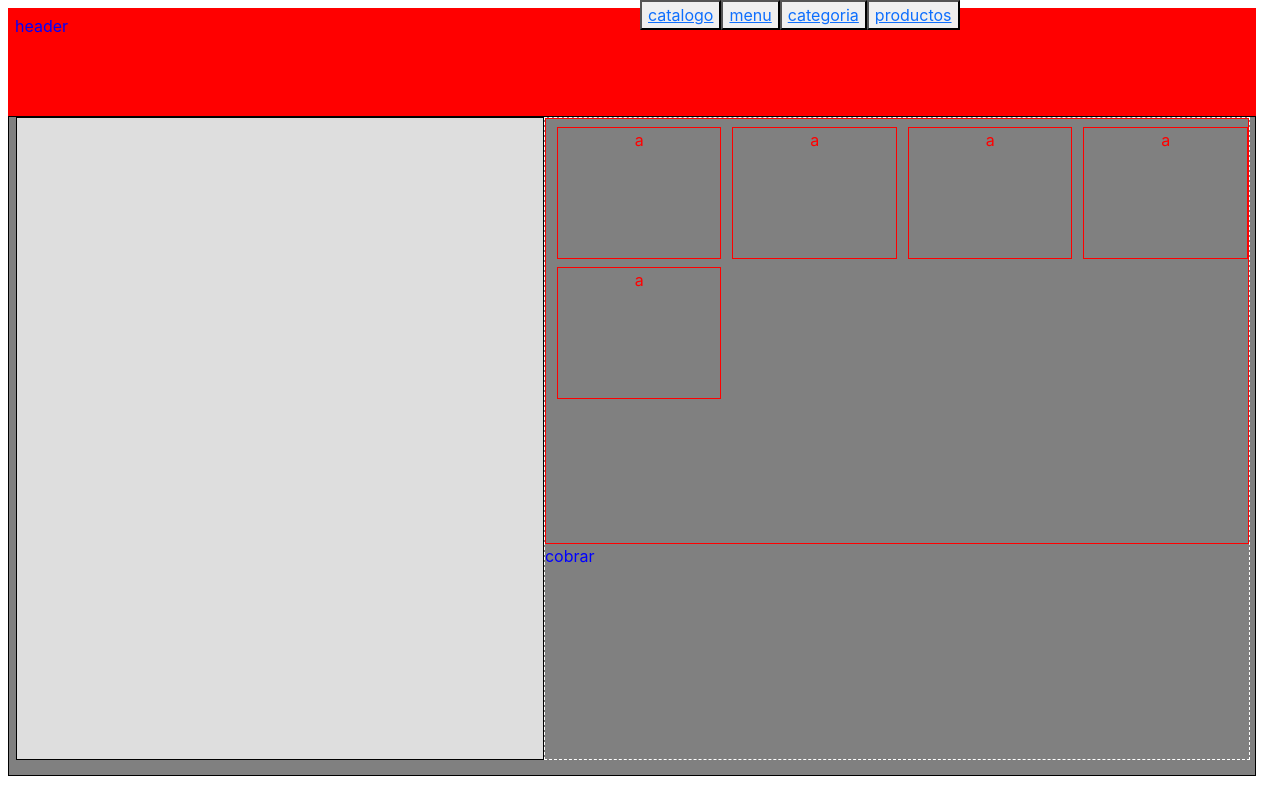
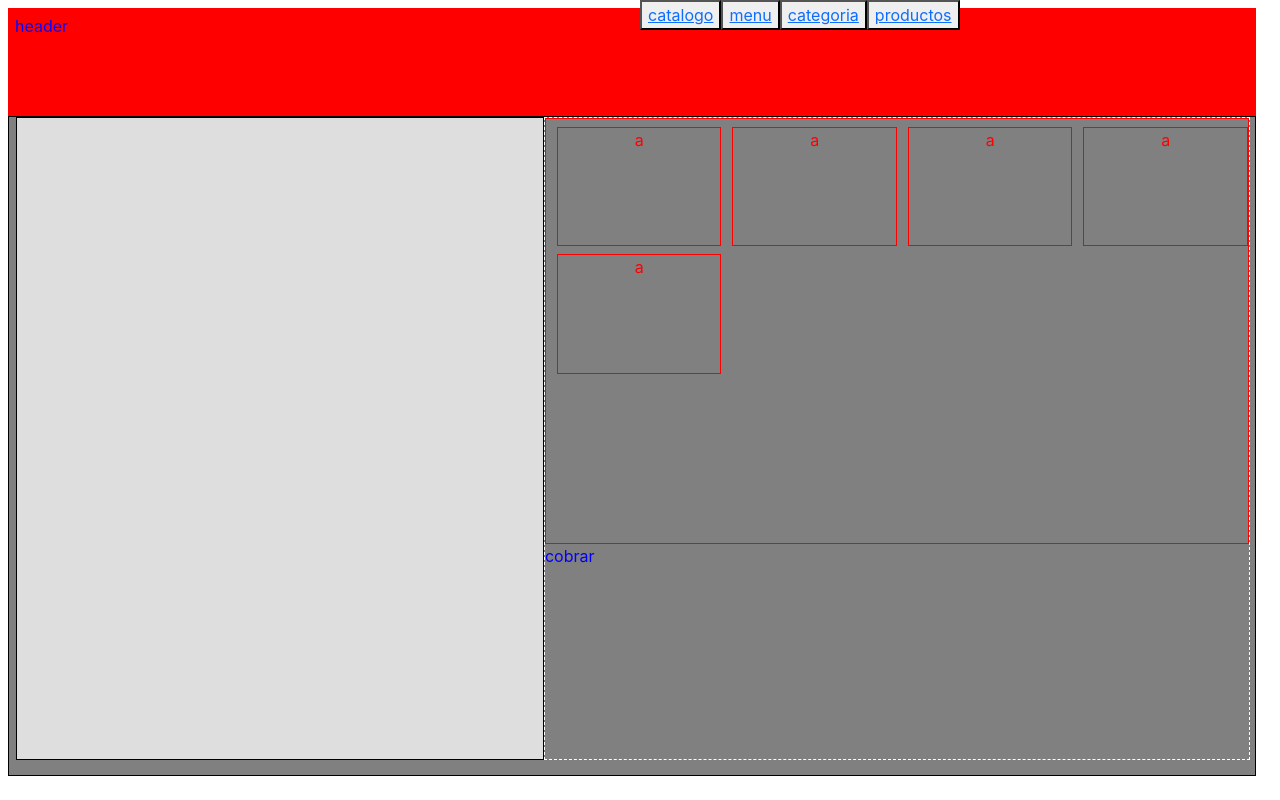
Before and after one commit to SergiAndreaUwU/Roch, a React (Create React App) app: page /menu/categoria in a window 1280 px wide. Built offline with nearby package versions, Linux system fonts and the light colour scheme.

Commit message:
applied solution to scroll menu (UX)

```diff
--- a/src/components/Menu/menu.module.sass
+++ b/src/components/Menu/menu.module.sass
@@ -36,7 +36,7 @@ $marginTopButton: 8px
 
         overflow-y: scroll
         .button
-            height: calc(33% - $marginTopButton)
+            height: calc(30% - $marginTopButton)
             width: calc(25% - $marginLeftButton)
             margin-top: $marginTopButton
             margin-left: $marginLeftButton
```
